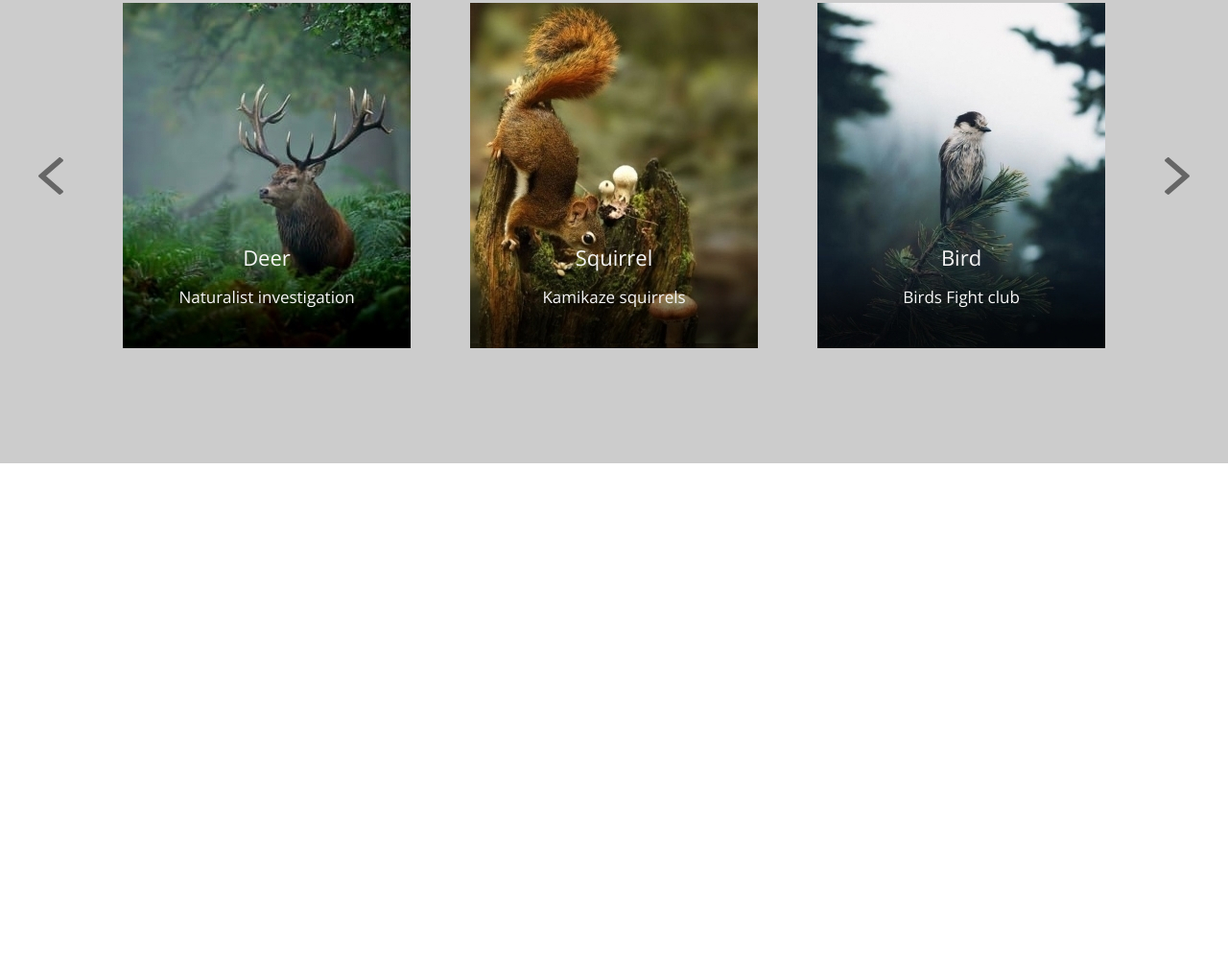
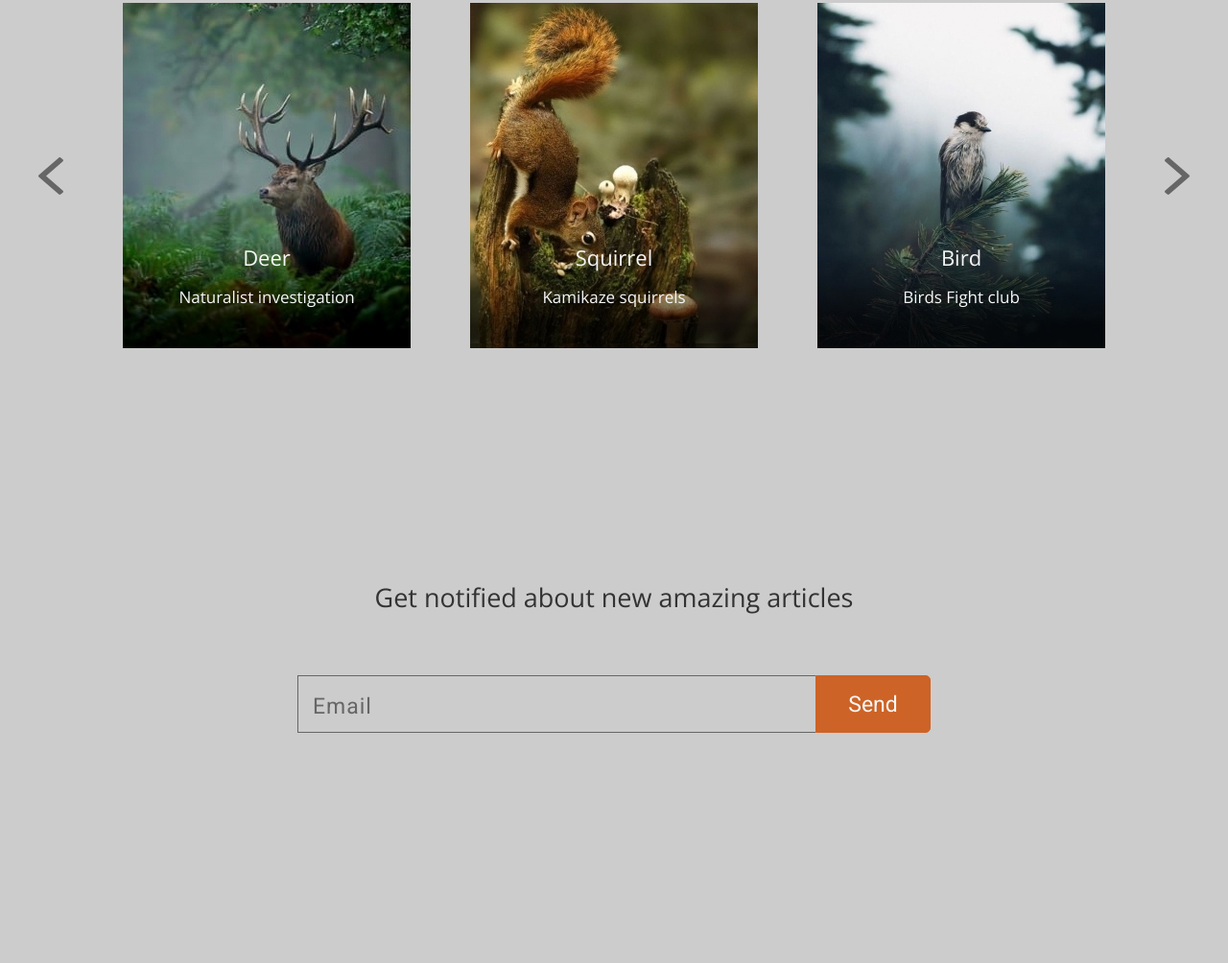
Before and after one commit to bulatovaa/wildlife, a plain HTML site: page index.html in a window 1280 px wide. Shown: the part 1144-2148 px from the top of the page at 96% size. Before the commit the page ends 1627 px from the top, so only its background shows below. Drawn offline with nearby package versions, Linux system fonts and the light colour scheme.

Commit message:
feat: create get-notified section

```diff
--- a/index.html
+++ b/index.html
@@ -67,5 +67,15 @@
             </div>
         </div>
     </section>
+
+    <section class="get-notified">
+        <div class="container">
+            <h3 class="get-notified__title">Get notified about new amazing articles</h3>
+            <form method="post" class="get-notified__form">
+                <input class="get-notified__email" type="email" name="your-mail" placeholder="Email">
+                <input class="get-notified__button" type="submit" value="Send">
+            </form>
+        </div>
+    </section>
 </body>
 </html>
--- a/style.css
+++ b/style.css
@@ -236,3 +236,55 @@ body {
 .latest-articles__item-3 {
     background: url("assets/img/latest-article/articles-3.jpg") no-repeat;
 }
+
+.get-notified {
+    padding: 120px 0 240px;
+    background: #CCCCCC;
+}
+
+.get-notified__title {
+    font-size: 2.7rem;
+    line-height: 4rem;
+    text-align: center;
+    color: #333333;
+
+    margin-bottom: 61px;
+}
+
+.get-notified__form {
+    display: flex;
+    justify-content: center;
+    align-items: center;
+}
+
+.get-notified__email {
+    width: 540px;
+    height: 60px;
+    padding: 10px 15px 0;
+
+    background: space;
+    border: 1px solid #666666;
+    border-right: none;
+}
+
+.get-notified__email::placeholder {
+    font-family: "Roboto", sans-serif;
+    font-size: 2.3rem;
+    line-height: 2.7rem;
+    color: #666666;
+    letter-spacing: 1px;
+}
+
+.get-notified__button {
+    width: 120px;
+    height: 60px;
+    background: #CD6326;
+    border: 1px solid #CD6326;
+    border-radius: 0px 5px 5px 0px;
+
+    font-family: "Roboto", sans-serif;
+    font-size: 2.3rem;
+    line-height: 2.7rem;
+    text-align: center;
+    color: #F7F7F7;
+}
```
